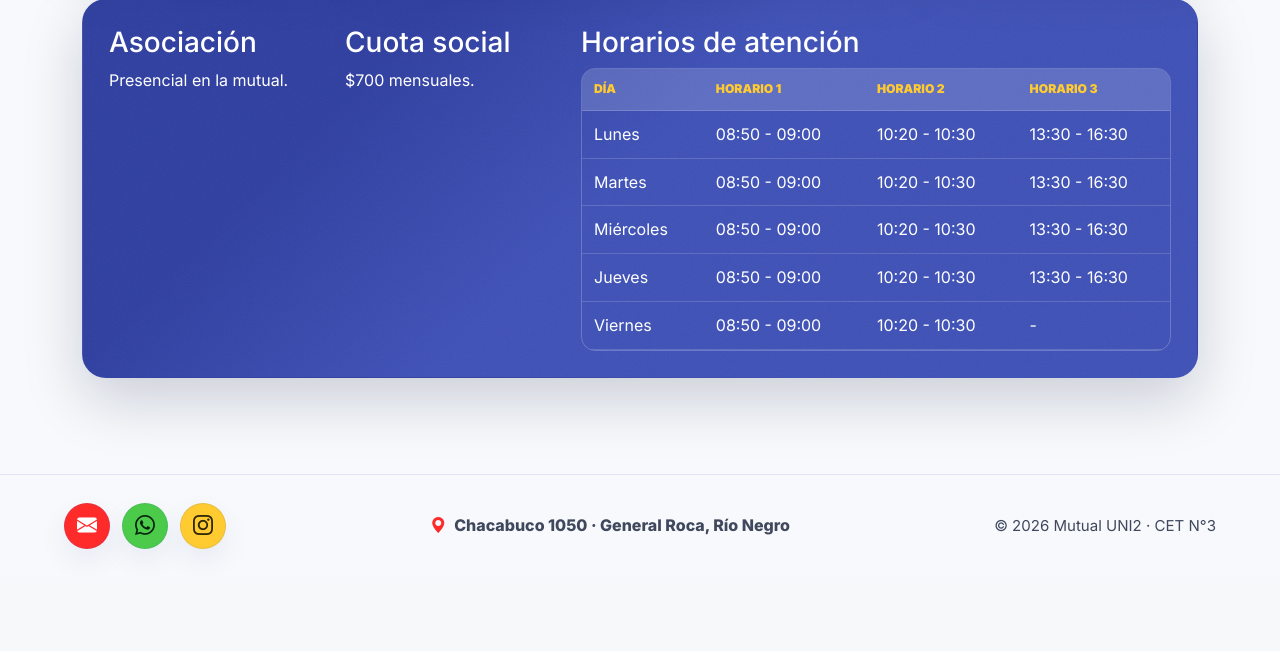
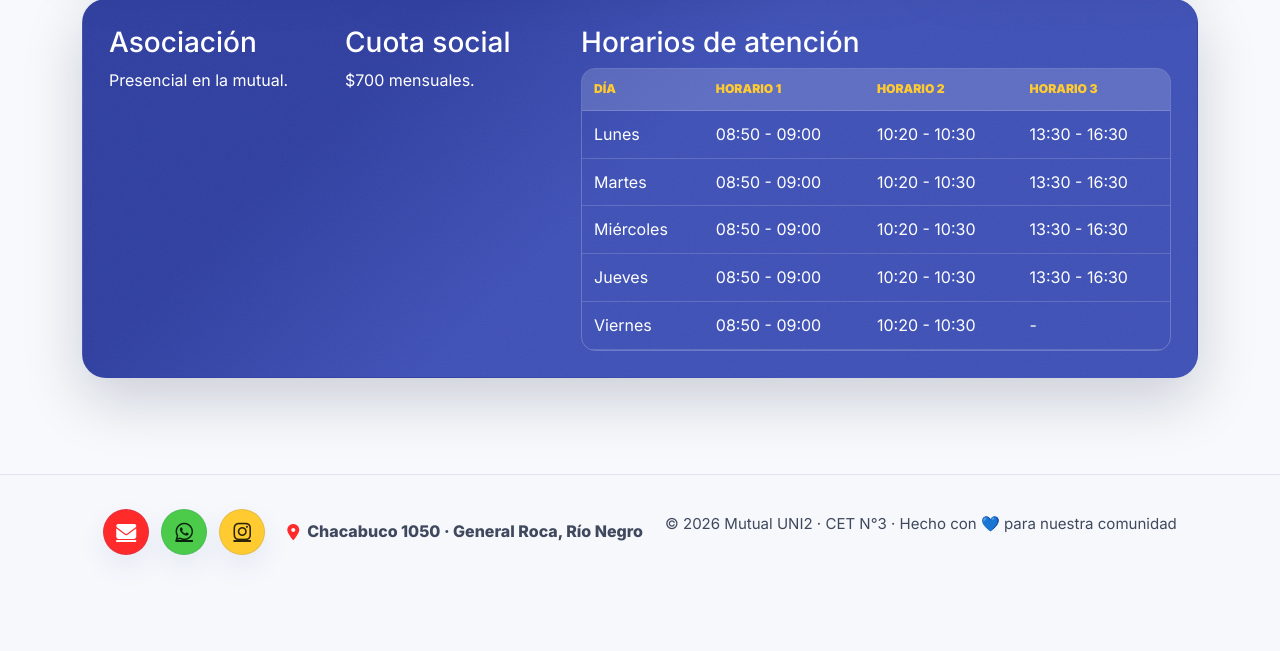
Before and after one commit to CET-3/uni2, a Django app: page / in a window 1280 px wide. Shown: the part 1427-2078 px from the top of the page. Before the commit the page ends 1976 px from the top, so only its background shows below. Run offline with Django 5.2, Linux system fonts and the light colour scheme; data that the repository does not hold is empty.

Commit message:
Ajusta footer y vistas de comercios

```diff
--- a/static/css/uni2-design-system.css
+++ b/static/css/uni2-design-system.css
@@ -515,104 +515,100 @@ body {
 }
 
 /* === FOOTER === */
-.uni2-footer {
+.custom-footer {
+  padding: 34px 18px 96px;
+  background: var(--surface-muted);
+  color: var(--texto);
   border-top: 1px solid var(--linea);
-  background: var(--fondo);
-  color: var(--suave);
-  padding: 28px clamp(18px, 5vw, 76px);
-}
-
-.uni2-footer-container {
-  align-items: center;
+}
+
+.custom-footer .footer-container {
   display: flex;
-  gap: 18px;
-  justify-content: space-between;
+  flex-direction: row;
+  align-items: center;
+  justify-content: center;
+  gap: 22px;
+  width: min(1180px, 100%);
   margin: 0 auto;
-  max-width: 1180px;
-  width: 100%;
-}
-
-.uni2-footer-actions {
-  align-items: center;
+  text-align: left;
+}
+
+.footer-actions {
   display: flex;
+  align-items: center;
+  justify-content: center;
   gap: 12px;
-  justify-content: center;
-}
-
-.uni2-footer-icon {
+}
+
+.footer-icon {
+  display: grid;
+  width: 46px;
+  height: 46px;
+  place-items: center;
   border: 1px solid var(--linea);
   border-radius: 999px;
+  background: var(--surface-solid);
+  color: var(--texto);
+  font-size: 1.25rem;
   box-shadow: 0 12px 28px rgba(47, 63, 146, 0.08);
-  display: grid;
-  font-size: 1.25rem;
-  height: 46px;
-  place-items: center;
-  text-decoration: none;
   transition: transform 180ms ease, color 180ms ease, border-color 180ms ease;
-  width: 46px;
-}
-
-.uni2-footer-icon:hover {
+}
+
+.footer-icon:hover {
   transform: translateY(-2px);
 }
 
-.uni2-footer-icon-mail { background: var(--rojo); color: var(--blanco); }
-.uni2-footer-icon-whatsapp { background: var(--verde); color: #07230d; }
-.uni2-footer-icon-instagram { background: var(--amarillo); color: #2d2606; }
-
-.uni2-footer-location {
-  align-items: center;
+.footer-icon-mail {
+  background: var(--rojo);
+  color: var(--blanco);
+}
+
+.footer-icon-whatsapp {
+  background: var(--verde);
+  color: #07230d;
+}
+
+.footer-icon-instagram {
+  background: var(--amarillo);
+  color: #2d2606;
+}
+
+.footer-location {
+  display: inline-flex;
+  align-items: center;
+  justify-content: center;
+  gap: 8px;
   color: var(--suave);
-  display: inline-flex;
   font-weight: 800;
-  gap: 8px;
-  justify-content: center;
-}
-
-.uni2-footer-location i {
+}
+
+.footer-location i {
   color: var(--rojo);
-}
-
-.uni2-footer-copy {
+  flex: 0 0 auto;
+  line-height: 1;
+}
+
+.footer-copy {
+  max-width: none;
   color: var(--suave);
   font-size: 0.94rem;
-  margin: 0;
+  padding: 0;
   white-space: nowrap;
 }
 
 @media (max-width: 900px) {
-  .uni2-footer {
-    padding: 30px 18px;
-  }
-
-  .uni2-footer-container {
+  .custom-footer .footer-container {
     flex-direction: column;
-    gap: 16px;
-    line-height: 1.4;
+    gap: 18px;
     text-align: center;
   }
 
-  .uni2-footer-location {
-    align-items: flex-start;
-    max-width: 320px;
-  }
-
-  .uni2-footer-location span {
-    display: block;
-  }
-
-  .uni2-footer-copy {
+  .footer-location {
+    align-items: center;
+  }
+
+  .footer-copy {
     white-space: normal;
-  }
-}
-
-@media (max-width: 560px) {
-  .uni2-footer {
-    padding: 28px 16px 30px;
-  }
-
-  .uni2-footer-copy {
-    padding: 0 12px;
   }
 }
 
--- a/templates/base.html
+++ b/templates/base.html
@@ -10,6 +10,7 @@
     <link href="https://fonts.googleapis.com/css2?family=Inter:wght@400;500;600;700;800;900&display=swap" rel="stylesheet">
     <link href="https://cdn.jsdelivr.net/npm/bootstrap@5.3.3/dist/css/bootstrap.min.css" rel="stylesheet">
     <link rel="stylesheet" href="https://cdn.jsdelivr.net/npm/bootstrap-icons@1.11.3/font/bootstrap-icons.min.css">
+    <link rel="stylesheet" href="https://cdnjs.cloudflare.com/ajax/libs/font-awesome/6.4.0/css/all.min.css">
     <link rel="stylesheet" href="{% static 'css/uni2-design-system.css' %}?v=20260629-9">
     {% block extra_head %}{% endblock %}
 </head>
--- a/templates/includes/beneficios_grid.html
+++ b/templates/includes/beneficios_grid.html
@@ -1,4 +1,5 @@
 {% if rubros_beneficio %}
+{% with carousel_id="home-benefits-carousel" %}
 <aside class="benefit-band" aria-labelledby="beneficios-title">
     <div class="uni2-section-heading compact-heading">
         <div>
@@ -6,7 +7,7 @@
         </div>
     </div>
 
-    <nav class="benefit-links js-auto-slider js-home-benefits-slider" aria-label="Rubros con beneficios">
+    <nav class="benefit-links js-auto-slider js-home-benefits-slider" id="{{ carousel_id }}" aria-label="Rubros con beneficios">
         {% for rubro in rubros_beneficio %}
             {% cycle 'benefit-food' 'benefit-sport' 'benefit-beauty' 'benefit-fashion' as benefit_color silent %}
             <a class="benefit-mix-card {{ benefit_color }}" href="{% url 'web:actividad_comercial_detalle' rubro.pk %}">
@@ -33,5 +34,12 @@
             </a>
         {% endfor %}
     </nav>
+
+    <div class="d-flex justify-content-center gap-2" data-slider-dots="{{ carousel_id }}" aria-label="Indicadores del carrusel Club de Beneficios">
+        {% for rubro in rubros_beneficio %}
+            <button class="btn btn-sm {% if forloop.first %}btn-primary{% else %}btn-outline-primary{% endif %} rounded-circle p-0" style="width: 12px; height: 12px;" type="button" data-slide-index="{{ forloop.counter0 }}" aria-label="Ir a beneficio {{ forloop.counter }}"></button>
+        {% endfor %}
+    </div>
 </aside>
+{% endwith %}
 {% endif %}
--- a/templates/includes/footer.html
+++ b/templates/includes/footer.html
@@ -1,23 +1,22 @@
-{% load static %}
-<footer class="uni2-footer mt-auto" id="contacto">
-    <div class="uni2-footer-container">
-        <div class="uni2-footer-actions" aria-label="Contacto de la mutual">
-            <a class="uni2-footer-icon uni2-footer-icon-mail" href="mailto:unidosatencionalcliente@gmail.com" aria-label="Enviar mail a la mutual">
-                <i class="bi bi-envelope-fill" aria-hidden="true"></i>
+<footer class="custom-footer" id="contacto">
+    <div class="footer-container">
+        <div class="footer-actions" aria-label="Contacto de la mutual">
+            <a class="footer-icon footer-icon-mail" href="mailto:unidosatencionalcliente@gmail.com" aria-label="Enviar mail a la mutual">
+                <i class="fa-solid fa-envelope" aria-hidden="true"></i>
             </a>
-            <a class="uni2-footer-icon uni2-footer-icon-whatsapp" href="https://wa.me/5492984210672" target="_blank" rel="noopener" aria-label="Escribir por WhatsApp">
-                <i class="bi bi-whatsapp" aria-hidden="true"></i>
+            <a class="footer-icon footer-icon-whatsapp" href="https://wa.me/5492984210672" target="_blank" rel="noopener" aria-label="Escribir por WhatsApp">
+                <i class="fa-brands fa-whatsapp" aria-hidden="true"></i>
             </a>
-            <a class="uni2-footer-icon uni2-footer-icon-instagram" href="https://www.instagram.com/unidos.cet3" target="_blank" rel="noopener" aria-label="Abrir Instagram de la mutual">
-                <i class="bi bi-instagram" aria-hidden="true"></i>
+            <a class="footer-icon footer-icon-instagram" href="https://www.instagram.com/unidos.cet3" target="_blank" rel="noopener" aria-label="Abrir Instagram de la mutual">
+                <i class="fa-brands fa-instagram" aria-hidden="true"></i>
             </a>
         </div>
 
-        <div class="uni2-footer-location">
-            <i class="bi bi-geo-alt-fill" aria-hidden="true"></i>
+        <div class="footer-location">
+            <i class="fa-solid fa-location-dot" aria-hidden="true"></i>
             <span>Chacabuco 1050 · General Roca, Río Negro</span>
         </div>
 
-        <p class="uni2-footer-copy">&copy; {% now "Y" %} Mutual UNI2 &middot; CET N&deg;3</p>
+        <p class="footer-copy">&copy; 2026 Mutual UNI2 &middot; CET N&deg;3 &middot; Hecho con &#128153; para nuestra comunidad</p>
     </div>
 </footer>
--- a/templates/includes/publicidades_grid.html
+++ b/templates/includes/publicidades_grid.html
@@ -4,10 +4,6 @@
     <div class="uni2-section-heading">
         <div>
             <h2 id="publicidad-title">Nuestros favoritos</h2>
-        </div>
-        <div class="btn-group" role="group" aria-label="Controles del carrusel Nuestros favoritos">
-            <button class="btn btn-sm btn-outline-primary" type="button" data-slider-prev="{{ carousel_id }}" aria-label="Ver favorito anterior"><i class="bi bi-chevron-left"></i></button>
-            <button class="btn btn-sm btn-outline-primary" type="button" data-slider-next="{{ carousel_id }}" aria-label="Ver favorito siguiente"><i class="bi bi-chevron-right"></i></button>
         </div>
     </div>
 
@@ -21,8 +17,10 @@
                 <h3>{{ publicidad.titulo }}</h3>
                 <strong class="uni2-discount">{{ publicidad.etiqueta_secundaria }}</strong>
                 <p>{{ publicidad.descripcion }}</p>
-                {% if publicidad.get_absolute_url %}
-                    <a class="link" href="{{ publicidad.get_absolute_url }}">Conocer más</a>
+                {% if publicidad.producto_servicio_id %}
+                    <a class="link" href="{% url 'web:producto_servicio_detalle' publicidad.producto_servicio_id %}">Conocer más</a>
+                {% elif publicidad.comercio_id %}
+                    <a class="link" href="{% url 'web:comercio_detalle' publicidad.comercio_id %}">Conocer más</a>
                 {% endif %}
             </article>
         {% endfor %}
--- a/templates/web/comercios.html
+++ b/templates/web/comercios.html
@@ -31,7 +31,7 @@
                         <p><strong>Teléfono:</strong> {{ comercio.telefono }}</p>
                     {% endif %}
                     {% if comercio.url_presencia_web %}
-                        <a href="{{ comercio.url_presencia_web }}" target="_blank" rel="noopener noreferrer">Presencia web</a>
+                        <a href="{{ comercio.url_presencia_web }}" target="_blank" rel="noopener noreferrer">Visitar online</a>
                     {% endif %}
                 </div>
             </article>
```
Also changed, not shown: other parts of static/css/uni2-design-system.css (+65 -0 lines), especificacion/pantallas/sitio-publico.md (+1 -1 lines), templates/web/comercio_detalle.html (+17 -8 lines), web/tests/test_views.py (+8 -0 lines).
